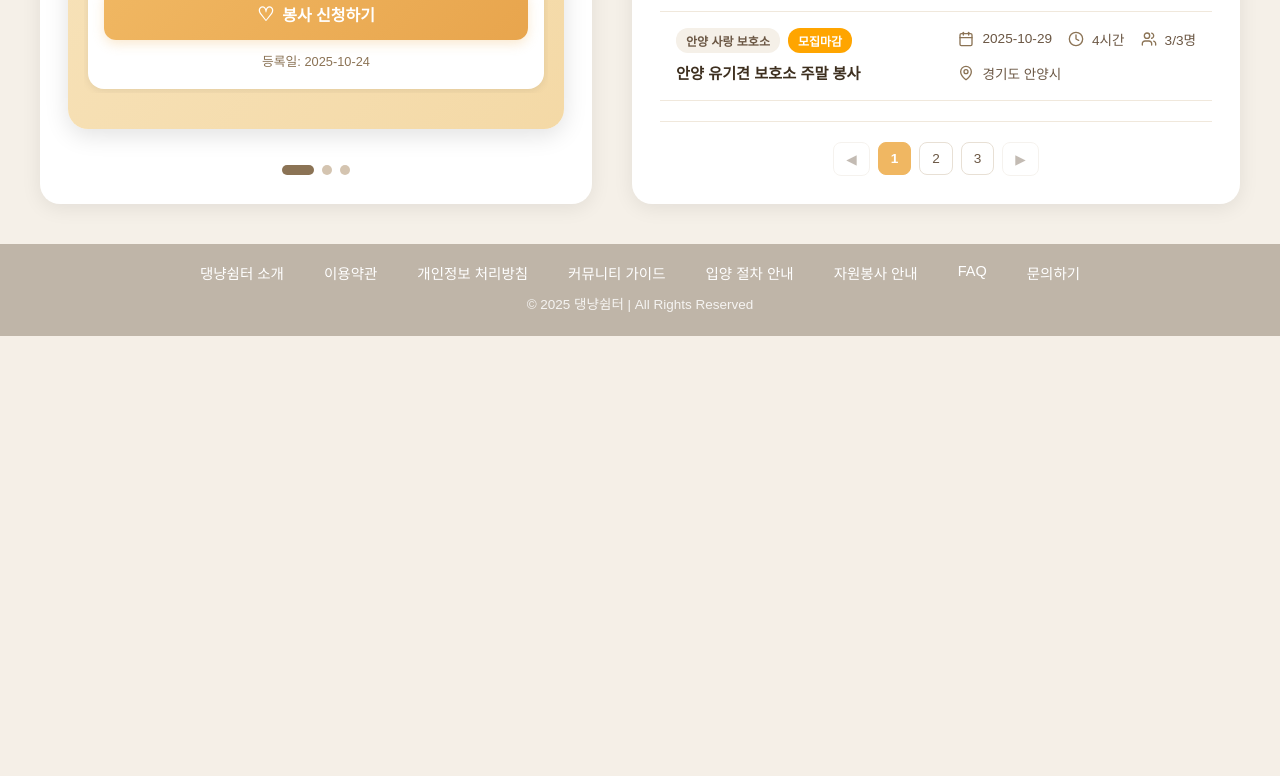
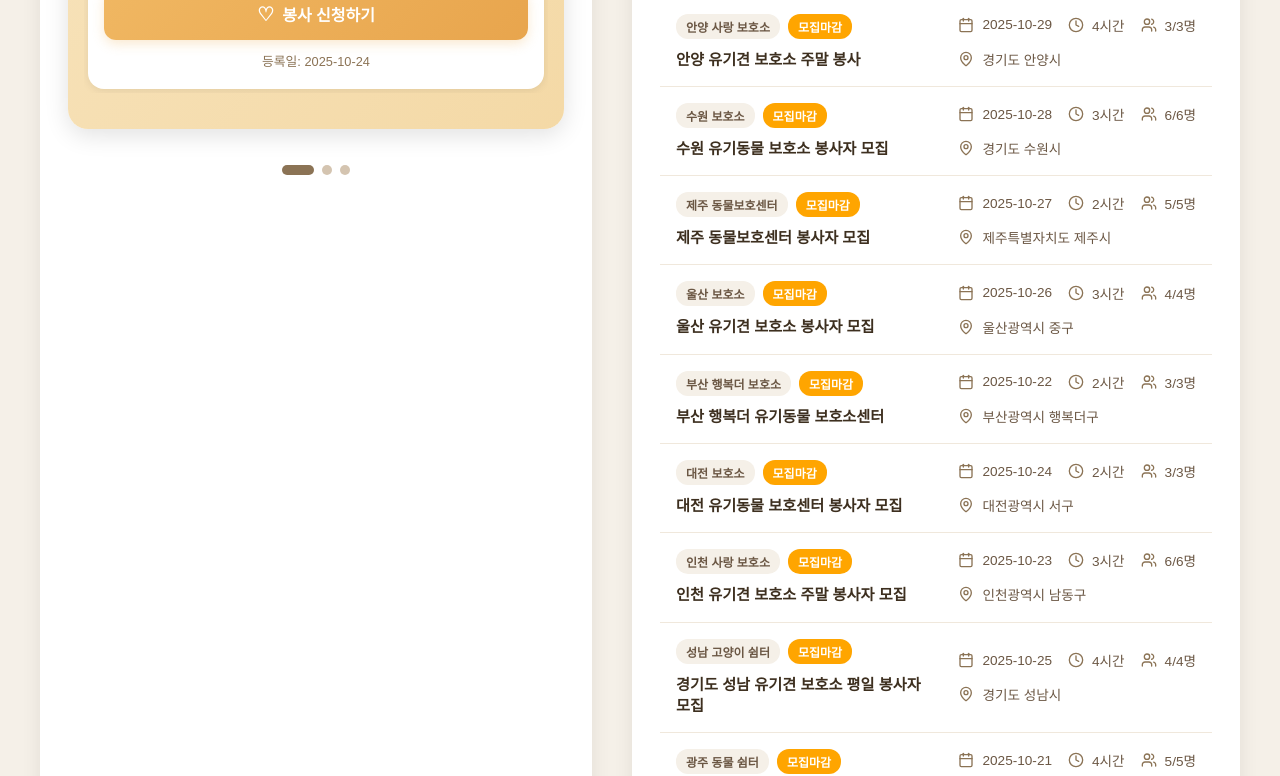
Before and after one commit to beyond-sw-camp/be19-3rd-Backoven-CatDogShelter-FE, a Vue app in the folder CatDogShelter-FE/: page /volunteer in a window 1280 px wide. Shown: the part 953-1729 px from the top of the page. Before the commit the page ends 1289 px from the top, so only its background shows below. Built offline with nearby package versions, Linux system fonts and the light colour scheme; no server answers; data requests are answered from the project's data file.

Commit message:
보호소장과 일반회원에 따른 버튼 활성화

```diff
--- a/CatDogShelter-FE/src/views/volunteer/recruit/VolunteerRecruitView.vue
+++ b/CatDogShelter-FE/src/views/volunteer/recruit/VolunteerRecruitView.vue
@@ -105,7 +105,7 @@
       <div class="recruit-right">
         <div class="right-header">
           <h3 class="right-title">📋 전체 봉사모집</h3>
-          <button class="create-recruit-btn" @click="goToRecruitInsert">봉사모집 글 작성하기</button>
+          <button v-if="isShelterHead" class="create-recruit-btn" @click="goToRecruitInsert">봉사모집 글 작성하기</button>
         </div>
 
         <div class="search-filter-area">
@@ -214,6 +214,7 @@
 <script setup>
 import { ref, computed, onMounted, watch } from 'vue'
 import { useRouter } from 'vue-router'
+import { useAuth } from '@/views/auth/useAuth'
 import regionsData from '@/assets/data/regions.json'
 import calendarIcon from '@/assets/달력아이콘.svg'
 import clockIcon from '@/assets/시계아이콘.svg'
@@ -222,6 +223,14 @@ import peopleIcon from '@/assets/인원아이콘.svg'
 import searchIcon from '@/assets/돋보기아이콘.svg'
 
 const router = useRouter()
+const { authed } = useAuth()
+
+// ✅ 보호소장 여부 확인
+const isShelterHead = computed(() => {
+  const role = localStorage.getItem('role')
+  return role === 'SHELTER_HEAD'
+})
+
 const searchQuery = ref('')
 const currentPage = ref(1)
 const filters = ref({
@@ -304,177 +313,157 @@ const fetchVolunteerData = async () => {
       // 원본 데이터 저장 (정렬 없이)
       baseList.value = allList
 
-      // 최신순으로 정렬하여 list에 저장
-      list.value = [...allList].sort((a, b) => {
-        return new Date(b.createdAt) - new Date(a.createdAt)
+      // 정렬된 데이터 생성
+      const sortedList = [...allList].sort((a, b) => {
+        if (filters.value.sortOrder === 'latest') {
+          return new Date(b.createdAt) - new Date(a.createdAt)
+        } else {
+          return new Date(a.createdAt) - new Date(b.createdAt)
+        }
       })
-      console.log('데이터 로드 성공:', {
-        전체: list.value.length,
-        모집중: highlights.value.length
-      })
+
+      list.value = sortedList
     }
+
+    loading.value = false
   } catch (err) {
-    console.error('데이터를 불러오는데 실패했습니다:', err)
+    console.error('Error fetching data:', err)
     error.value = err.message
-  } finally {
     loading.value = false
   }
+}
+
+// 정렬 옵션 변경 감지
+watch(() => filters.value.sortOrder, () => {
+  const sortedList = [...baseList.value].sort((a, b) => {
+    if (filters.value.sortOrder === 'latest') {
+      return new Date(b.createdAt) - new Date(a.createdAt)
+    } else {
+      return new Date(a.createdAt) - new Date(b.createdAt)
+    }
+  })
+  list.value = sortedList
+})
+
+// 카드 슬라이드 관련
+const currentIndex = ref(0)
+const highlight = computed(() => highlights.value[currentIndex.value])
+
+function nextSlide() {
+  if (currentIndex.value < highlights.value.length - 1) {
+    currentIndex.value++
+  } else {
+    currentIndex.value = 0
+  }
+}
+
+function prevSlide() {
+  if (currentIndex.value > 0) {
+    currentIndex.value--
+  } else {
+    currentIndex.value = highlights.value.length - 1
+  }
+}
+
+function goToSlide(index) {
+  currentIndex.value = index
+}
+
+// 검색 필터 적용
+function handleSearch() {
+  appliedQuery.value = searchQuery.value
+  appliedFilters.value = { ...filters.value }
+  currentPage.value = 1 // 검색 시 첫 페이지로 이동
+}
+
+// 필터링된 목록
+const filteredList = computed(() => {
+  let result = list.value
+
+  // 제목 검색
+  if (appliedQuery.value) {
+    result = result.filter(item =>
+      item.title.toLowerCase().includes(appliedQuery.value.toLowerCase())
+    )
+  }
+
+  // 시/도 필터
+  if (appliedFilters.value.sido) {
+    result = result.filter(item => item.sido === appliedFilters.value.sido)
+  }
+
+  // 시/군/구 필터
+  if (appliedFilters.value.sigungu) {
+    result = result.filter(item => item.sigungu === appliedFilters.value.sigungu)
+  }
+
+  // 모집상태 필터
+  if (appliedFilters.value.deadline) {
+    result = result.filter(item => item.deadline === appliedFilters.value.deadline)
+  }
+
+  return result
+})
+
+// 페이지네이션
+const itemsPerPage = 10
+const totalPages = computed(() => Math.ceil(filteredList.value.length / itemsPerPage))
+
+const paginatedList = computed(() => {
+  const start = (currentPage.value - 1) * itemsPerPage
+  const end = start + itemsPerPage
+  return filteredList.value.slice(start, end)
+})
+
+// 페이지 그룹 계산
+const pagesPerGroup = 10
+const currentGroup = computed(() => Math.floor((currentPage.value - 1) / pagesPerGroup))
+const totalGroups = computed(() => Math.ceil(totalPages.value / pagesPerGroup))
+
+const visiblePages = computed(() => {
+  const start = currentGroup.value * pagesPerGroup + 1
+  const end = Math.min(start + pagesPerGroup - 1, totalPages.value)
+  return Array.from({ length: end - start + 1 }, (_, i) => start + i)
+})
+
+const hasPrevGroup = computed(() => currentGroup.value > 0)
+const hasNextGroup = computed(() => currentGroup.value < totalGroups.value - 1)
+
+function goToPage(page) {
+  currentPage.value = page
+}
+
+function goToPrevGroup() {
+  if (hasPrevGroup.value) {
+    currentPage.value = currentGroup.value * pagesPerGroup
+  }
+}
+
+function goToNextGroup() {
+  if (hasNextGroup.value) {
+    currentPage.value = (currentGroup.value + 1) * pagesPerGroup + 1
+  }
+}
+
+// 상세 페이지로 이동
+function goToDetail(id) {
+  router.push({ name: 'VolunteerDetail', params: { id } })
+}
+
+// 봉사모집 작성 페이지로 이동
+function goToRecruitInsert() {
+  router.push({ name: 'VolunteerRecruitInsert' })
+}
+
+// 봉사 신청 (추후 구현)
+function applyVolunteer(id) {
+  alert(`봉사 신청 기능은 추후 구현 예정입니다. (ID: ${id})`)
 }
 
 // 컴포넌트 마운트 시 데이터 가져오기
 onMounted(() => {
   fetchVolunteerData()
 })
-
-const currentIndex = ref(0)
-const highlight = computed(() => highlights.value[currentIndex.value])
-
-const itemsPerPage = 6
-const currentPageGroup = ref(0)
-const pagesPerGroup = 5
-
-function resetPagination() {
-  currentPage.value = 1
-  currentPageGroup.value = 0
-}
-
-const filteredAndSortedList = computed(() => {
-  let filteredData = [...list.value]
-  const normalizedQuery = appliedQuery.value ? appliedQuery.value.toLowerCase() : ''
-  const { sido, sigungu, deadline, sortOrder } = appliedFilters.value
-
-  if (normalizedQuery) {
-    filteredData = filteredData.filter(item =>
-      (item.title || '').toLowerCase().includes(normalizedQuery)
-    )
-  }
-
-  if (sido) {
-    filteredData = filteredData.filter(item => item.sido === sido)
-  }
-
-  if (sigungu) {
-    filteredData = filteredData.filter(item => item.sigungu === sigungu)
-  }
-
-  if (deadline) {
-    filteredData = filteredData.filter(item => {
-      if (deadline === '모집중') {
-        return item.deadline === '모집중' || item.deadlineClass === 'recruiting'
-      }
-      if (deadline === '마감임박') {
-        return item.deadline === '마감임박' || item.deadlineClass === 'closing'
-      }
-      return true
-    })
-  }
-
-  if (sortOrder === 'oldest') {
-    filteredData.sort((a, b) => new Date(a.createdAt) - new Date(b.createdAt))
-  } else {
-    filteredData.sort((a, b) => new Date(b.createdAt) - new Date(a.createdAt))
-  }
-
-  return filteredData
-})
-
-const filteredList = computed(() => {
-  const start = (currentPage.value - 1) * itemsPerPage
-  const end = start + itemsPerPage
-  return filteredAndSortedList.value.slice(start, end)
-})
-
-const totalPages = computed(() => {
-  if (filteredAndSortedList.value.length === 0) {
-    return 0
-  }
-  return Math.ceil(filteredAndSortedList.value.length / itemsPerPage)
-})
-
-watch(filteredAndSortedList, newList => {
-  const total = Math.ceil(newList.length / itemsPerPage)
-  if (total === 0) {
-    if (currentPage.value !== 1 || currentPageGroup.value !== 0) {
-      resetPagination()
-    }
-    return
-  }
-
-  if (currentPage.value > total) {
-    currentPage.value = total
-  }
-
-  const targetGroup = Math.floor((currentPage.value - 1) / pagesPerGroup)
-  if (currentPageGroup.value !== targetGroup) {
-    currentPageGroup.value = targetGroup
-  }
-})
-
-const visiblePages = computed(() => {
-  const start = currentPageGroup.value * pagesPerGroup + 1
-  const end = Math.min(start + pagesPerGroup - 1, totalPages.value)
-  const pages = []
-  for (let i = start; i <= end; i++) {
-    pages.push(i)
-  }
-  return pages
-})
-
-const hasPrevGroup = computed(() => currentPageGroup.value > 0)
-const hasNextGroup = computed(() => {
-  const lastPageInGroup = (currentPageGroup.value + 1) * pagesPerGroup
-  return lastPageInGroup < totalPages.value
-})
-
-function nextSlide() {
-  currentIndex.value = (currentIndex.value + 1) % highlights.value.length
-}
-
-function prevSlide() {
-  currentIndex.value = (currentIndex.value - 1 + highlights.value.length) % highlights.value.length
-}
-
-function goToSlide(i) {
-  currentIndex.value = i
-}
-
-function goToPrevGroup() {
-  if (hasPrevGroup.value) {
-    currentPageGroup.value--
-    currentPage.value = currentPageGroup.value * pagesPerGroup + 1
-  }
-}
-
-function goToNextGroup() {
-  if (hasNextGroup.value) {
-    currentPageGroup.value++
-    currentPage.value = currentPageGroup.value * pagesPerGroup + 1
-  }
-}
-
-function goToPage(page) {
-  currentPage.value = page
-}
-
-function handleSearch() {
-  const trimmed = searchQuery.value.trim()
-  searchQuery.value = trimmed
-  appliedQuery.value = trimmed
-  appliedFilters.value = { ...filters.value }
-  resetPagination()
-}
-
-function goToRecruitInsert() {
-  router.push('/shelter-head/mypage/recruitinsert')
-}
-
-function goToDetail(id) {
-  router.push(`/volunteer/detail/${id}`)
-}
-
-function applyVolunteer(id) {
-  goToDetail(id)
-}
 </script>
 
 <style scoped>
```
Also changed, not shown: CatDogShelter-FE/src/assets/data/db.json.
